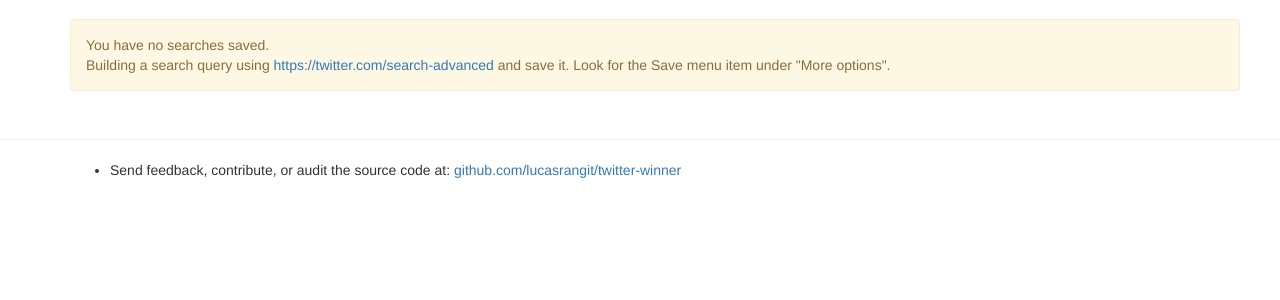
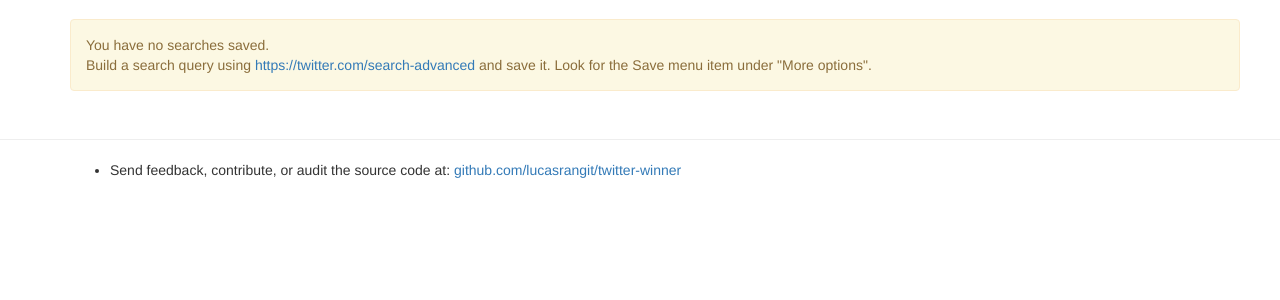
Before and after one commit to lucasrangit/twitter-winner, a Python web app: template twitter-winner/templates/searches.html in a window 1280 px wide. Shown: the part 51-351 px from the top of the page. Run offline with Jinja, Linux system fonts and the light colour scheme; the template is opened without the code that fills it, so the values that code supplies are empty; some libraries are stand-ins or nearby versions.

Commit message:
search: spelling

```diff
--- a/twitter-winner/templates/searches.html
+++ b/twitter-winner/templates/searches.html
@@ -44,7 +44,7 @@
   <div class="container">
     <div class="row">
 	  </br>
-	  <div class="alert alert-warning" role="alert">You have no searches saved.</br>Building a search query using <a href="https://twitter.com/search-advanced">https://twitter.com/search-advanced</a> and save it. Look for the Save menu item under "More options".</div>
+	  <div class="alert alert-warning" role="alert">You have no searches saved.</br>Build a search query using <a href="https://twitter.com/search-advanced">https://twitter.com/search-advanced</a> and save it. Look for the Save menu item under "More options".</div>
     </div>
   </div>
 
```
